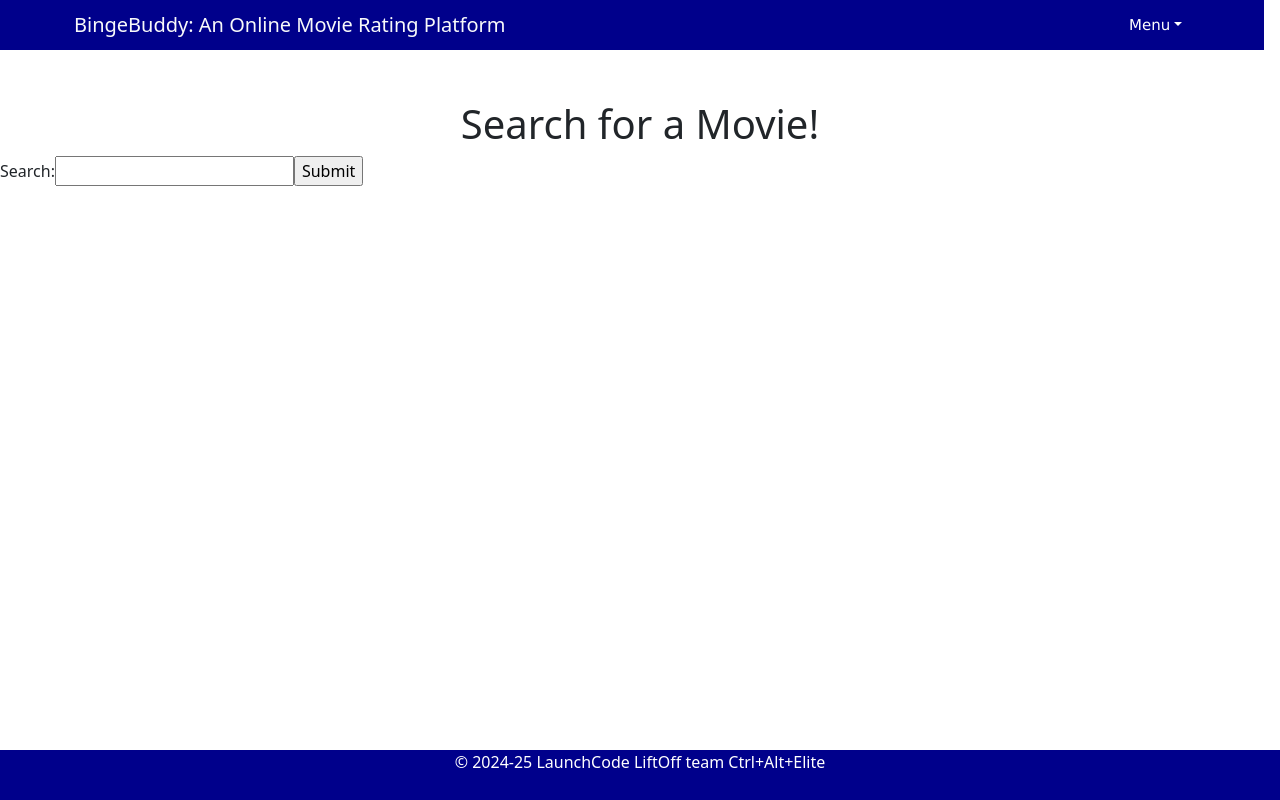
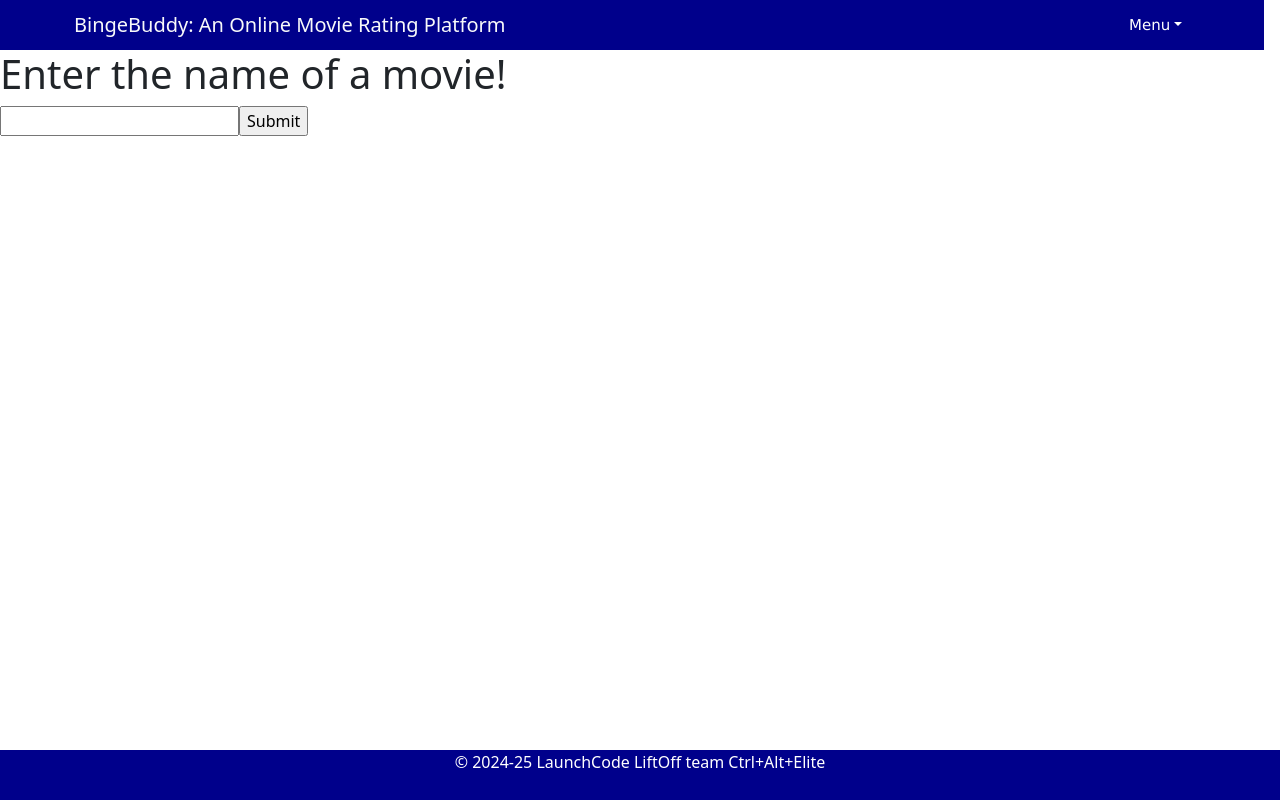
Before and after one commit to dsmith1149/WeWatchWhat, a React (Vite) app in the folder bingebuddy/: page /search-movie in a window 1280 px wide. Built offline with nearby package versions, Linux system fonts and the light colour scheme.

Commit message:
still figuring out the web API

```diff
--- a/bingebuddy/src/components/SearchMovieComponent.jsx
+++ b/bingebuddy/src/components/SearchMovieComponent.jsx
@@ -1,22 +1,62 @@
+import { useState } from "react";
 
-const SearchMovieComponent = () => {
-  return (
+export default function SearchMovie() {
+  const [searchTerm, setSearchTerm] = useState("");
+  const handleSearch = (event) => {
+    setSearchTerm(event.target.value);
+  }
+
+  const handleSubmit = (event) => {
+    let input = searchTerm;
+    alert(1+input)
+    let url = `https://www.omdbapi.com/?s=${input}&apikey=a6836b7c`
+    alert(2 + url)
+    const fetchPromise = fetch(url);
+    fetchPromise.then(function(response){
+      alert(3+response)
+    })
+    }
+
+  return(
     <div>
-        <h1 className='center'>
-            Search for a Movie!
-        </h1>
-        <form>
-          <label>
-          Search:
-          <input type="text" name="movieName"/>
-          </label>
-          <input type="submit" value="Submit"/>
-        </form>
-        <script src="search.js"/>
+      <h1>Enter the name of a movie!</h1>
+      <form onSubmit={handleSubmit}>
+
+          <input type="text" value={searchTerm} onChange={handleSearch}/>
+          <input type="submit"/>
+        <b id="movie-data"/>
 
 
-      </div>
+      </form>
+    </div>
   )
 }
 
-export default SearchMovieComponent
+
+
+// import {useState} from 'react';
+// export default function MovieSearch() {
+//   const [searchTerm, setSearchTerm] =useState;
+
+// const SearchMovieComponent = () => {
+//   return (
+//     <div>
+//         <h1 className='center'>
+//             Search for a Movie!
+//         </h1>
+//         <form>
+//           <label>
+//           Search:
+//           <input type="text" name="movieName"/>
+//           </label>
+//           <button>search</button>
+//         </form>
+
+//         <script src="search.js"/>
+
+
+//       </div>
+//   )
+// }}
+
+// export default SearchMovieComponent
```
